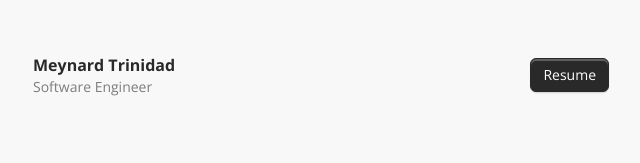
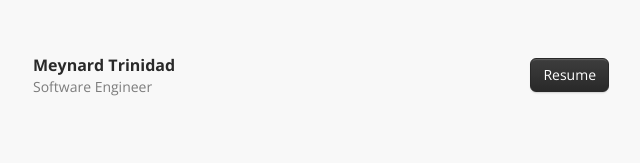
Before and after one commit to meynardtrinidad/portfolio, an Astro site: page / in a window 1280 px wide. Shown: the top 163 px of the page, 319-959 px from the left. Built offline with nearby package versions, Linux system fonts and the light colour scheme; Astro itself is replaced by a stand-in of ours; some icons are missing.

Commit message:
feat: minor update in button design

```diff
--- a/src/components/primitives/Button.astro
+++ b/src/components/primitives/Button.astro
@@ -7,11 +7,11 @@
 ---
 
 <button
-    class=`${
-        theme === "dark"
-            ? "bg-project-gray-950 text-white border-project-gray-950 hover:bg-project-gray-900"
-            : "bg-white text-project-gray-950 border-project-gray-200 hover:bg-project-gray-50"
-        } w-fit h-fit flex gap-[6px] px-3 py-[6px] rounded-md border shadow-project-button transition-all duration-100 text-sm`
+    class:list={[
+        'w-fit h-fit flex gap-[6px] px-3 py-[6px] rounded-md border shadow-project-button transition-all duration-100 text-sm',
+        { "bg-gradient-to-b from-project-gray-900 to-project-gray-950 text-white border-project-gray-950 hover:bg-project-gray-900": theme === "dark"},
+        { "bg-white text-project-gray-950 border-project-gray-200 hover:bg-project-gray-50": theme === "light"},
+    ]}
 >
     <slot/>
 </button>
--- a/tailwind.config.mjs
+++ b/tailwind.config.mjs
@@ -1,6 +1,6 @@
 /** @type {import('tailwindcss').Config} */
 export default {
-    content: ['./src/**/*.{astro,html,js,jsx,md,mdx,svelte,ts,tsx,vue}'],
+  content: ["./src/**/*.{astro,html,js,jsx,md,mdx,svelte,ts,tsx,vue}"],
   theme: {
     extend: {
       colors: {
@@ -17,11 +17,11 @@
             800: "#464646",
             900: "#3D3D3D",
             950: "#292929",
-                    }
-                }
+          },
+        },
       },
       boxShadow: {
-                "project-button": `inset 0 2px 0 0 rgb(255 255 255 / 0.25), 0 1.5px 2px -1px rgb(0 0 0 / 0.25)`,
+        "project-button": `inset 0 3px 1px -2px rgba(255, 255, 255, 0.18), 0 1.5px 2px -1px rgba(0, 0, 0, 0.25)`,
       },
       screens: {
         xs: "320px",
@@ -29,4 +29,4 @@
     },
   },
   plugins: [],
-}
+};
```
Lines whose indentation alone changed are shown as unchanged.
